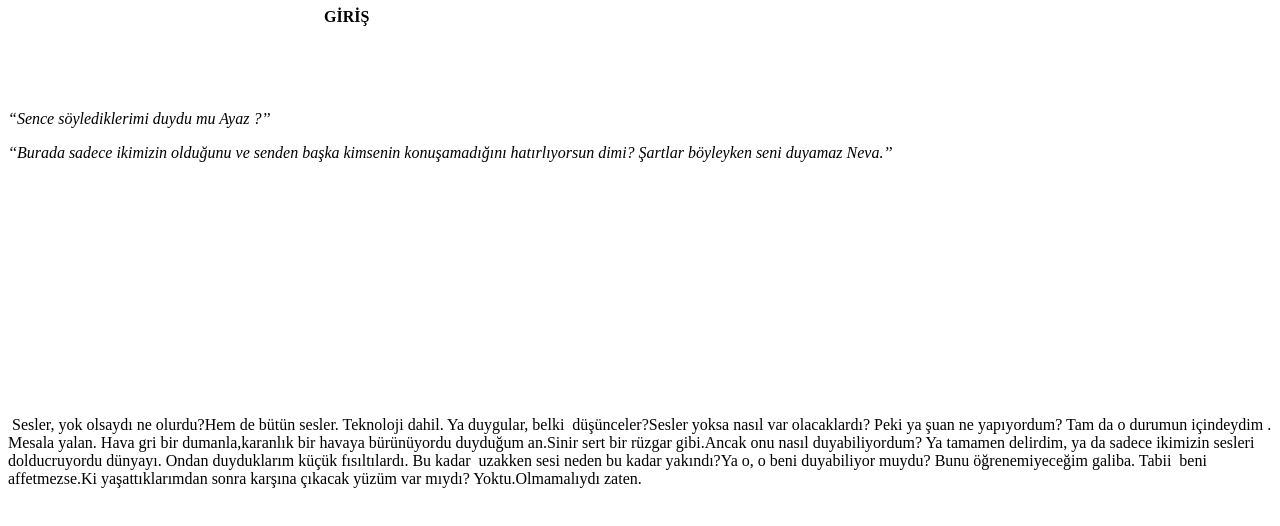
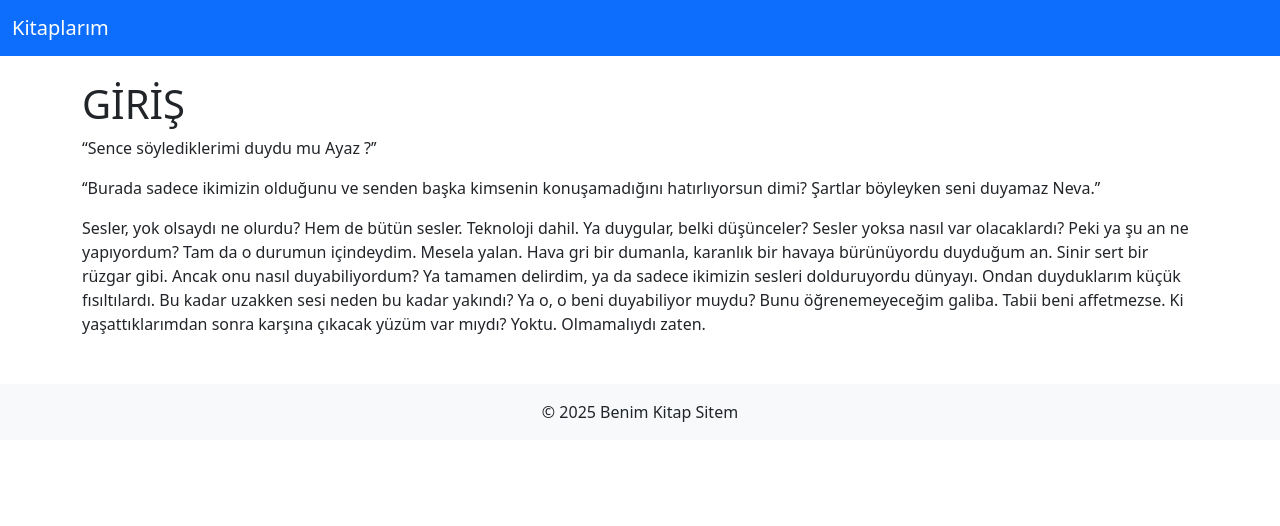
Before and after one commit to Hiariv/hiariv.github.io, a plain HTML site: page index.html in a window 1280 px wide. Drawn offline with nearby package versions, Linux system fonts and the light colour scheme.

Commit message:
Update index.html

```diff
--- a/index.html
+++ b/index.html
@@ -1,13 +1,38 @@
-<p>&nbsp; &nbsp; &nbsp; &nbsp; &nbsp; &nbsp; &nbsp; &nbsp; &nbsp; &nbsp; &nbsp; &nbsp; &nbsp; &nbsp; &nbsp; &nbsp; &nbsp; &nbsp; &nbsp; &nbsp; &nbsp; &nbsp; &nbsp; &nbsp; &nbsp; &nbsp; &nbsp; &nbsp; &nbsp; &nbsp; &nbsp; &nbsp; &nbsp; &nbsp; &nbsp; &nbsp; &nbsp; &nbsp; &nbsp; &nbsp;<strong>GİRİŞ</strong></p>
-<p>&nbsp;</p>
-<p>&nbsp;</p>
-<p><em><span data-contrast="auto">&ldquo;Sence s&ouml;ylediklerimi duydu mu Ayaz ?&rsquo;&rsquo;</span></em><span data-ccp-props="{}">&nbsp;</span></p>
-<p><em><span data-contrast="auto">&lsquo;&lsquo;Burada sadece ikimizin olduğunu ve senden başka kimsenin konuşamadığını hatırlıyorsun dimi? Şartlar b&ouml;yleyken seni duyamaz Neva.&rsquo;&rsquo;&nbsp;</span></em><span data-ccp-props="{&quot;134233117&quot;:false,&quot;134233118&quot;:false,&quot;201341983&quot;:0,&quot;335551550&quot;:1,&quot;335551620&quot;:1,&quot;335559685&quot;:0,&quot;335559737&quot;:0,&quot;335559738&quot;:0,&quot;335559739&quot;:160,&quot;335559740&quot;:279}">&nbsp;</span></p>
-<p><span data-ccp-props="{&quot;134233117&quot;:false,&quot;134233118&quot;:false,&quot;201341983&quot;:0,&quot;335551550&quot;:1,&quot;335551620&quot;:1,&quot;335559685&quot;:0,&quot;335559737&quot;:0,&quot;335559738&quot;:0,&quot;335559739&quot;:160,&quot;3355597c40&quot;:279}">&nbsp;</span></p>
-<p><span data-ccp-props="{&quot;134233117&quot;:false,&quot;134233118&quot;:false,&quot;201341983&quot;:0,&quot;335551550&quot;:1,&quot;335551620&quot;:1,&quot;335559685&quot;:0,&quot;335559737&quot;:0,&quot;335559738&quot;:0,&quot;335559739&quot;:160,&quot;335559740&quot;:279}">&nbsp;</span></p>
-<p><span data-ccp-props="{&quot;134233117&quot;:false,&quot;134233118&quot;:false,&quot;201341983&quot;:0,&quot;335551550&quot;:1,&quot;335551620&quot;:1,&quot;335559685&quot;:0,&quot;335559737&quot;:0,&quot;335559738&quot;:0,&quot;335559739&quot;:160,&quot;335559740&quot;:279}">&nbsp;</span></p>
-<p><span data-ccp-props="{&quot;134233117&quot;:false,&quot;134233118&quot;:false,&quot;201341983&quot;:0,&quot;335551550&quot;:1,&quot;335551620&quot;:1,&quot;335559685&quot;:0,&quot;335559737&quot;:0,&quot;335559738&quot;:0,&quot;335559739&quot;:160,&quot;335559740&quot;:279}">&nbsp;</span></p>
-<p><span data-ccp-props="{&quot;134233117&quot;:false,&quot;134233118&quot;:false,&quot;201341983&quot;:0,&quot;335551550&quot;:1,&quot;335551620&quot;:1,&quot;335559685&quot;:0,&quot;335559737&quot;:0,&quot;335559738&quot;:0,&quot;335559739&quot;:160,&quot;335559740&quot;:279}">&nbsp;</span></p>
-<p><span data-ccp-props="{&quot;134233117&quot;:false,&quot;134233118&quot;:false,&quot;201341983&quot;:0,&quot;335551550&quot;:1,&quot;335551620&quot;:1,&quot;335559685&quot;:0,&quot;335559737&quot;:0,&quot;335559738&quot;:0,&quot;335559739&quot;:160,&quot;335559740&quot;:279}">&nbsp;</span></p>
-<p><span data-ccp-props="{&quot;134233117&quot;:false,&quot;134233118&quot;:false,&quot;201341983&quot;:0,&quot;335551550&quot;:1,&quot;335551620&quot;:1,&quot;335559685&quot;:0,&quot;335559737&quot;:0,&quot;335559738&quot;:0,&quot;335559739&quot;:160,&quot;335559740&quot;:279}">&nbsp;</span><span data-contrast="auto">&nbsp;</span><span data-ccp-props="{&quot;134233117&quot;:false,&quot;134233118&quot;:false,&quot;201341983&quot;:0,&quot;335551550&quot;:1,&quot;335551620&quot;:1,&quot;335559685&quot;:0,&quot;335559737&quot;:0,&quot;335559738&quot;:0,&quot;335559739&quot;:160,&quot;335559740&quot;:279}">&nbsp;</span></p>
-<p><span data-contrast="auto">&nbsp;Sesler, yok olsaydı ne olurdu?Hem de b&uuml;t&uuml;n sesler. Teknoloji dahil. Ya duygular, belki&nbsp; d&uuml;ş&uuml;nceler?Sesler yoksa nasıl var olacaklardı? Peki ya şuan ne yapıyordum? Tam da o durumun i&ccedil;indeydim . Mesala yalan. Hava gri bir dumanla,karanlık bir havaya b&uuml;r&uuml;n&uuml;yordu duyduğum an.Sinir sert bir r&uuml;zgar gibi.Ancak onu nasıl duyabiliyordum? Ya tamamen delirdim, ya da sadece ikimizin sesleri dolducruyordu d&uuml;nyayı. Ondan duyduklarım k&uuml;&ccedil;&uuml;k fısıltılardı. Bu kadar&nbsp; uzakken sesi neden bu kadar yakındı?Ya o, o beni duyabiliyor muydu? Bunu &ouml;ğrenemiyeceğim galiba. Tabii&nbsp; beni affetmezse.Ki yaşattıklarımdan sonra karşına &ccedil;ıkacak y&uuml;z&uuml;m var mıydı? Yoktu.Olmamalıydı zaten.</span><span data-ccp-props="{&quot;134233117&quot;:false,&quot;134233118&quot;:false,&quot;201341983&quot;:0,&quot;335551550&quot;:1,&quot;335551620&quot;:1,&quot;335559685&quot;:0,&quot;335559737&quot;:0,&quot;335559738&quot;:0,&quot;335559739&quot;:160,&quot;335559740&quot;:279}">&nbsp;</span></p>
+<!DOCTYPE html>
+<html lang="tr">
+<head>
+  <meta charset="UTF-8" />
+  <meta name="viewport" content="width=device-width, initial-scale=1" />
+  <title>Kitap 1 - Giriş</title>
+  <link href="https://cdn.jsdelivr.net/npm/bootstrap@5.3.0/dist/css/bootstrap.min.css" rel="stylesheet" />
+</head>
+<body>
+
+<nav class="navbar navbar-expand-lg navbar-dark bg-primary">
+  <div class="container-fluid">
+    <a class="navbar-brand" href="index.html">Kitaplarım</a>
+  </div>
+</nav>
+
+<div class="container mt-4">
+  <h1>GİRİŞ</h1>
+
+  <p>
+    “Sence söylediklerimi duydu mu Ayaz ?’’
+  </p>
+  <p>
+    ‘‘Burada sadece ikimizin olduğunu ve senden başka kimsenin konuşamadığını hatırlıyorsun dimi? Şartlar böyleyken seni duyamaz Neva.’’
+  </p>
+
+  <p>
+    Sesler, yok olsaydı ne olurdu? Hem de bütün sesler. Teknoloji dahil. Ya duygular, belki düşünceler? Sesler yoksa nasıl var olacaklardı? Peki ya şu an ne yapıyordum? Tam da o durumun içindeydim. Mesela yalan. Hava gri bir dumanla, karanlık bir havaya bürünüyordu duyduğum an. Sinir sert bir rüzgar gibi. Ancak onu nasıl duyabiliyordum? Ya tamamen delirdim, ya da sadece ikimizin sesleri dolduruyordu dünyayı. Ondan duyduklarım küçük fısıltılardı. Bu kadar uzakken sesi neden bu kadar yakındı? Ya o, o beni duyabiliyor muydu? Bunu öğrenemeyeceğim galiba. Tabii beni affetmezse. Ki yaşattıklarımdan sonra karşına çıkacak yüzüm var mıydı? Yoktu. Olmamalıydı zaten.
+  </p>
+</div>
+
+<footer class="bg-light text-center py-3 mt-5">
+  &copy; 2025 Benim Kitap Sitem
+</footer>
+
+<script src="https://cdn.jsdelivr.net/npm/bootstrap@5.3.0/dist/js/bootstrap.bundle.min.js"></script>
+</body>
+</html>
```
